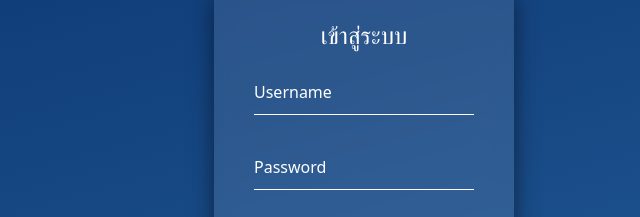
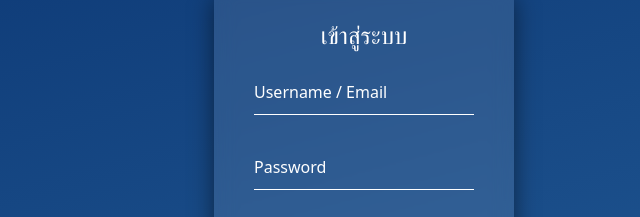
Before and after one commit to punyjin/Task-Tracker, a plain HTML site: page login.html in a window 1280 px wide. Shown: the part 227-444 px from the top of the page, 276-916 px from the left. Drawn offline with nearby package versions, Linux system fonts and the light colour scheme; some packages are replaced by stand-ins of ours; a script that the page names is missing.

Commit message:
Edit Message

```diff
--- a/login.html
+++ b/login.html
@@ -18,7 +18,7 @@
         <form  id="loginForm">
             <div class="user-box">
                 <input type="text" name="username" id="username" required="">
-                <label>Username</label>
+                <label>Username / Email</label>
             </div>
             <div class="user-box">
                 <input type="password" name="password" id="password" required="">
```
